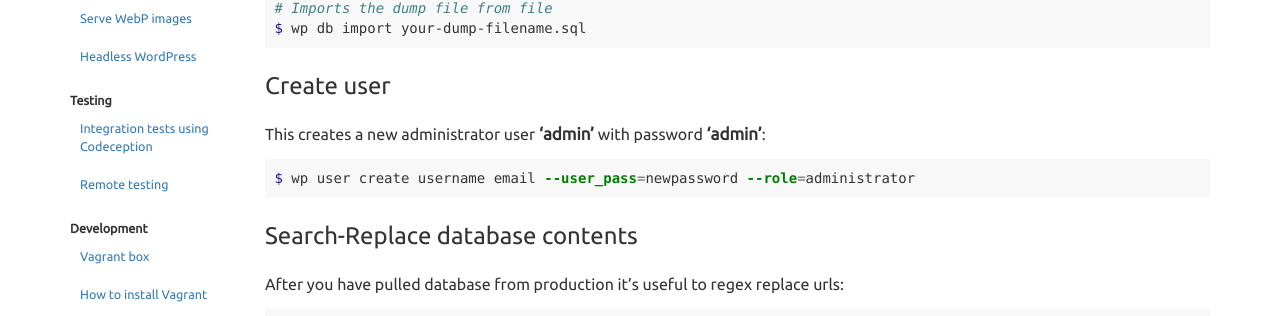
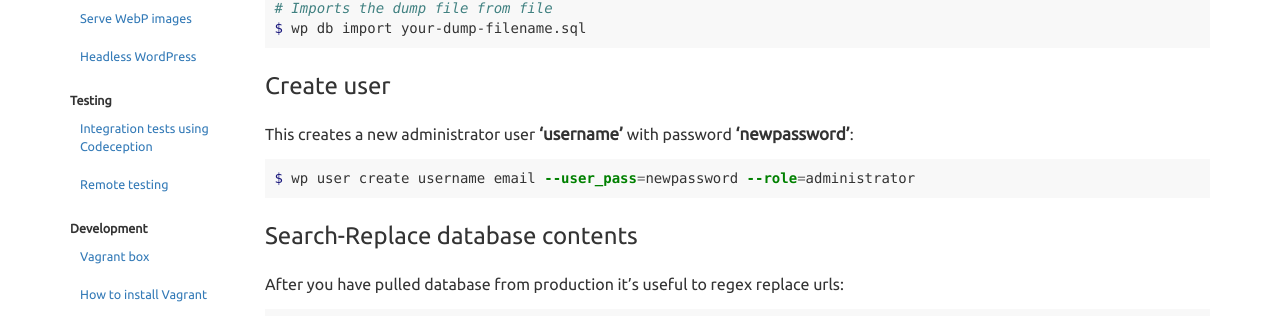
Before and after one commit to Seravo/docs, a Jekyll site: the page built from _posts/2015-10-11-use-wordpress-with-wpcli.md, in a window 1280 px wide. Shown: the part 753-1069 px from the top of the page. Built offline with Jekyll 4.4.1, drawn with Linux system fonts in a browser that asks for light colours; nearby versions of some CDN libraries.

Commit message:
Update 2015-10-11-use-wordpress-with-wpcli.md
Fix documentation

````diff
--- a/_posts/2015-10-11-use-wordpress-with-wpcli.md
+++ b/_posts/2015-10-11-use-wordpress-with-wpcli.md
@@ -30,7 +30,7 @@ $ wp db import your-dump-filename.sql
 
 ### Create user
 
-This creates a new administrator user **'admin'** with password **'admin'**:
+This creates a new administrator user **'username'** with password **'newpassword'**:
 
 ```bash
 $ wp user create username email --user_pass=newpassword --role=administrator
````
